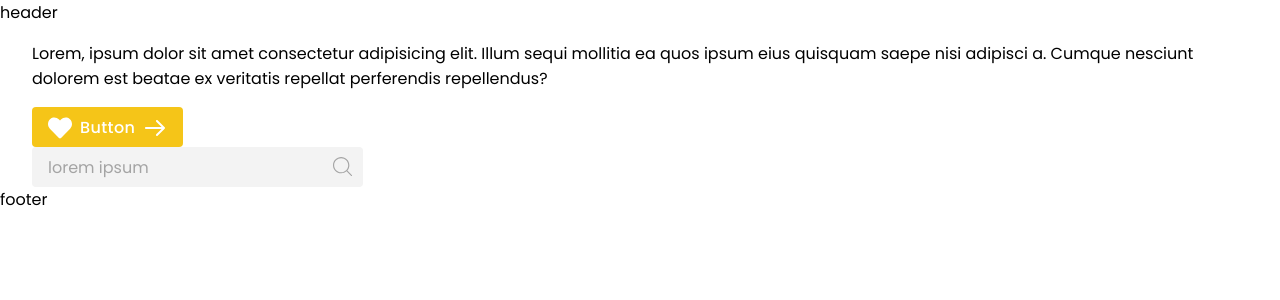
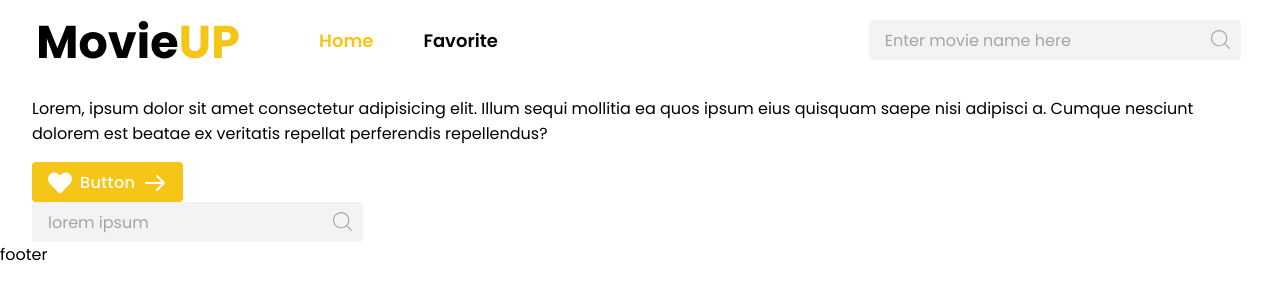
Before and after one commit to ffcabbar/next-movie, a Next.js app: page / in a window 1280 px wide. Shown: the top 300 px of the page. Built offline with nearby package versions, Linux system fonts and the light colour scheme.

Commit message:
updates header

```diff
--- /dev/null
+++ b/components/Header/Header.module.scss
@@ -0,0 +1,48 @@
+.header {
+  position: sticky;
+  top: 0;
+  z-index: 999;
+  background: var(--color-white);
+
+  .wrapper {
+    margin: 0 auto;
+    max-width: 1250px;
+    display: flex;
+    align-items: center;
+    justify-content: space-between;
+    height: 80px;
+    padding: 0px 5px 0px 24px;
+
+    div {
+      &:nth-child(1) {
+        display: flex;
+        align-items: center;
+      }
+    }
+  }
+}
+.nav {
+  margin-left: 80px;
+  ul {
+    display: flex;
+    gap: 50px;
+    padding: 0;
+    font-weight: 600;
+    color: var(--color-black);
+    font-size: 1.125rem;
+    cursor: pointer;
+
+    li {
+      transition-duration: 0.2s;
+      transition-timing-function: cubic-bezier(0.2, 0.8, 0.4, 1);
+      &:hover {
+        transform: translateY(-2px);
+        opacity: 0.8;
+      }
+    }
+
+    .active {
+      color: var(--color-primary);
+    }
+  }
+}
--- a/components/Header/Header.tsx
+++ b/components/Header/Header.tsx
@@ -1,5 +1,56 @@
+import Image from 'next/image';
+import Link from 'next/link';
+import { useRouter } from 'next/router';
+import { Input } from '../lib/Input/Input';
+import styles from './Header.module.scss';
+
 const Header = () => {
-  return <header>header</header>;
+  const router = useRouter();
+  return (
+    <header className={styles.header}>
+      <div className={styles.wrapper}>
+        <div>
+          <Image
+            src={'/movie-up.svg'}
+            alt="Movie Up Logo"
+            width={200}
+            height={40}
+          />
+          <nav className={styles.nav}>
+            <ul>
+              <li className={router.pathname === '/' ? styles.active : ''}>
+                <Link href="/">Home</Link>
+              </li>
+              <li
+                className={router.pathname === '/favorite' ? styles.active : ''}
+              >
+                <Link href="/favorite">Favorite</Link>
+              </li>
+            </ul>
+          </nav>
+        </div>
+        <div>
+          <Input
+            placeholder="Enter movie name here"
+            icon={
+              <svg
+                width="24"
+                height="24"
+                viewBox="0 0 24 24"
+                fill="none"
+                xmlns="http://www.w3.org/2000/svg"
+              >
+                <path
+                  d="M23.7871 22.7761L17.9548 16.9437C19.5193 15.145 20.4665 12.7982 20.4665 10.2333C20.4665 4.58714 15.8741 0 10.2333 0C4.58714 0 0 4.59246 0 10.2333C0 15.8741 4.59246 20.4665 10.2333 20.4665C12.7982 20.4665 15.145 19.5193 16.9437 17.9548L22.7761 23.7871C22.9144 23.9255 23.1007 24 23.2816 24C23.4625 24 23.6488 23.9308 23.7871 23.7871C24.0639 23.5104 24.0639 23.0528 23.7871 22.7761ZM1.43149 10.2333C1.43149 5.38004 5.38004 1.43681 10.2279 1.43681C15.0812 1.43681 19.0244 5.38537 19.0244 10.2333C19.0244 15.0812 15.0812 19.035 10.2279 19.035C5.38004 19.035 1.43149 15.0865 1.43149 10.2333Z"
+                  fill="#A4A4A4"
+                />
+              </svg>
+            }
+          />
+        </div>
+      </div>
+    </header>
+  );
 };
 
 export default Header;
--- a/styles/globals.scss
+++ b/styles/globals.scss
@@ -14,6 +14,7 @@ a {
 * {
   box-sizing: border-box;
   font-family: var(--font-family);
+  list-style-type: none;
 }
 
 :root {
```
Also changed, not shown: public/movie-up.svg (added).
